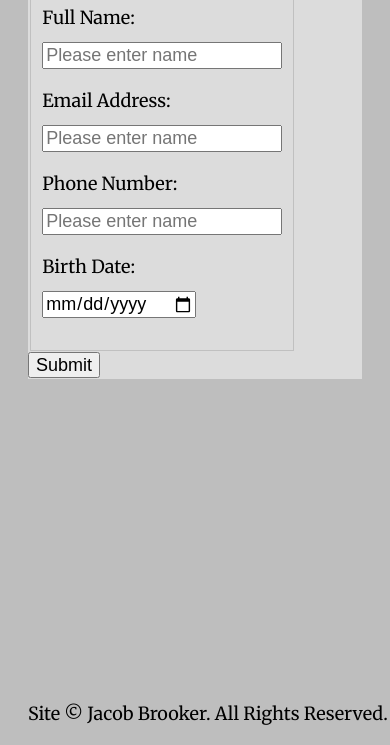
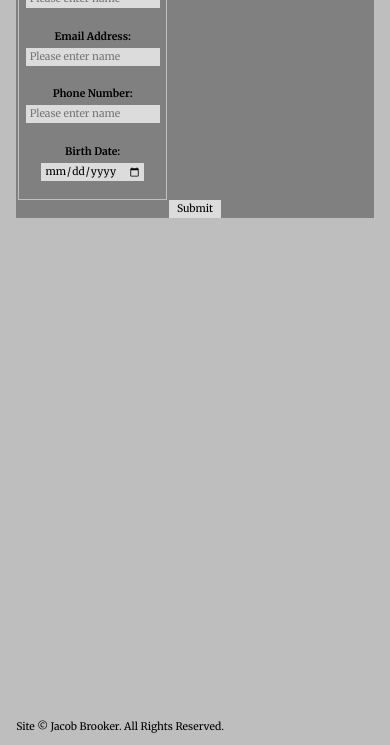
Before and after one commit to jbrookerITM362/lab3, a plain HTML site: page index.html in a window 390 px wide. Shown: the part 99-844 px from the top of the page. Drawn offline with Linux system fonts and the light colour scheme.

Commit message:
Add media queries

```diff
--- a/assets/css/screen.css
+++ b/assets/css/screen.css
@@ -23,7 +23,7 @@ fieldset {
 
 #content {
   border-color: transparent;
-  background-color: #DCDCDC	;
+  background-color: #808080;
 }
 
 li {
@@ -32,7 +32,17 @@ li {
 
 label {
   display: block;
-  padding-bottom: 0.5em; /*9 /18 =0.5em */
+  padding-bottom: 0.25em;
+  text-align: center;
+  font-weight: bold;
+  margin-top: 1em;
+}
+
+button, input {
+  font-family: Merriweather, "Hoefler Text", Georgia, "Times New Roman", Times, Roman, serif;
+  border-color: transparent;
+  background-color: #DCDCDC;
+  overflow: visible;
 }
 
 
@@ -41,6 +51,30 @@ footer {
   bottom: 0;
   height: 2.5rem;
 }
+
+@media screen and (min-width: 12.6em) {
+  #wrap {
+    display: inline-block;
+    justify-content: center;
+  }
+  html {
+    font-size: 65%;
+    display: inline-block;
+    text-align: center;
+    justify-content: center;
+  }
+}
+
+@media screen and (min-width: 24.8em) {
+  #wrap {
+    display: inline-block;
+    justify-content: center;
+  }
+  html {
+    font-size: 100%;
+  }
+}
+
 
 @media screen and (min-width: 55.555556em) {
   #wrap {
```
